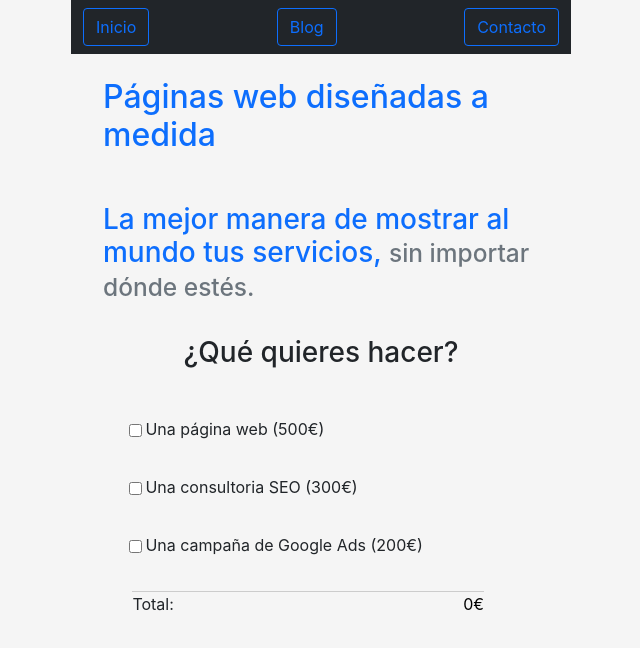
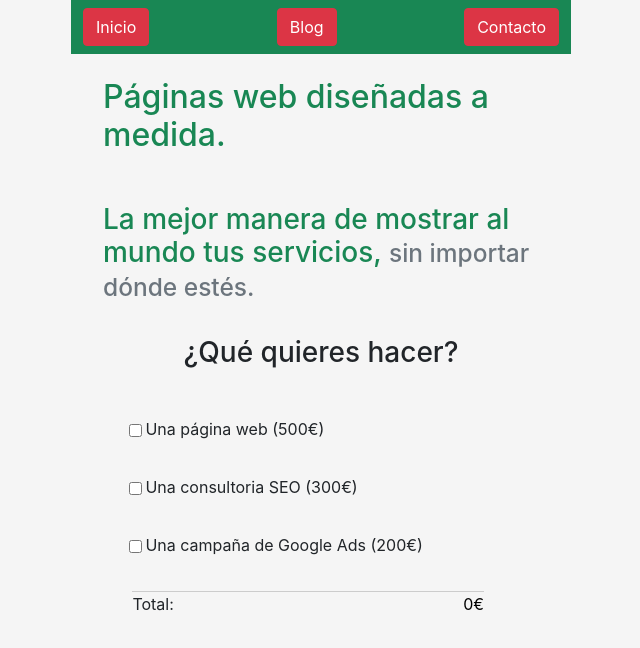
Before and after one commit to XaviOli/presupuesto-app, a React (Create React App) app: page / in a window 1280 px wide. Shown: the top 648 px of the page, without its empty margins (319-959 px from the left). Built offline with nearby package versions, Linux system fonts and the light colour scheme.

Commit message:
ClassName coorect

```diff
--- a/src/components/Navbar.jsx
+++ b/src/components/Navbar.jsx
@@ -3,11 +3,11 @@ import { Link } from 'react-router-dom'
 
 const Navbar = () => {
   return (
-    <nav className='navbar navbar-dark bg-dark'>
+    <nav className='navbar navbar-success bg-success'>
         <div className='container'>
-            <Link to='/' className='btn btn-outline-primary'>Inicio</Link>
-            <Link to='/blog' className='btn btn-outline-primary'>Blog</Link>
-            <Link to='/contacto' className='btn btn-outline-primary'>Contacto</Link>
+            <Link to='/' className='btn btn-danger'>Inicio</Link>
+            <Link to='/blog' className='btn btn-danger'>Blog</Link>
+            <Link to='/contacto' className='btn btn-danger'>Contacto</Link>
         </div>
     </nav>
   )
--- a/src/routes/Contacto.jsx
+++ b/src/routes/Contacto.jsx
@@ -3,7 +3,7 @@ import React from 'react'
 const Contacto = () => {
   return (
     <div>
-        <h2 className='h2 mt-4 text-primary'>Calcula ahora mismo tu presupuesto online</h2>
+        <h2 className='h2 mt-4 text-success'>Calcula ahora mismo tu presupuesto online</h2>
     </div>
   )
 }
--- a/src/routes/Inicio.jsx
+++ b/src/routes/Inicio.jsx
@@ -3,8 +3,8 @@ import React from 'react'
 const Inicio = () => {
   return (
     <div>
-        <h2 className='h2 mt-4 text-primary'>Páginas web diseñadas a medida</h2>
-        <h3 class="h3 mt-5 text-primary">La mejor manera de mostrar al mundo tus servicios, <small class="text-muted">sin importar dónde estés.</small></h3>
+        <h2 className='h2 mt-4 text-success'>Páginas web diseñadas a medida.</h2>
+        <h3 className="h3 mt-5 text-success">La mejor manera de mostrar al mundo tus servicios, <small className="text-muted">sin importar dónde estés.</small></h3>
     </div>
   )
 }
```
